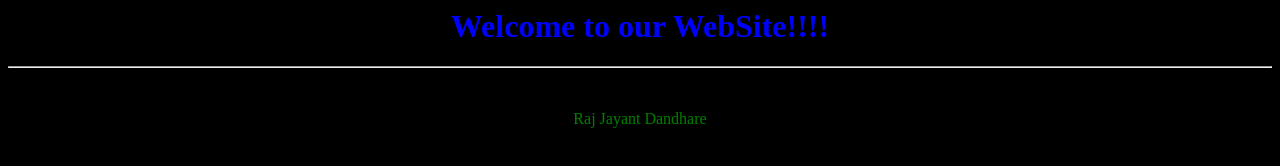
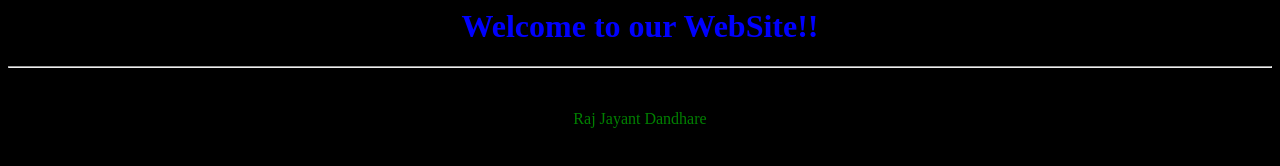
Before and after one commit to RajDandhare/jenkins-docker-webpage, a plain HTML site: page index.html in a window 1280 px wide. Drawn offline with Linux system fonts and the light colour scheme.

Commit message:
Checking pipeline

```diff
--- a/index.html
+++ b/index.html
@@ -1,7 +1,7 @@
 <html>
         <body style="background-color:black;">
 
-                <h1 style="text-align:center; color:blue;">Welcome to our WebSite!!!!</h1>
+                <h1 style="text-align:center; color:blue;">Welcome to our WebSite!!</h1>
                 <hr>
                 <br>
                 <p style="text-align:center; color:green;"> Raj Jayant Dandhare </p>
```
